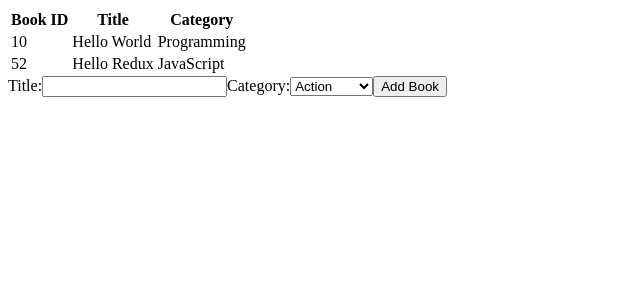
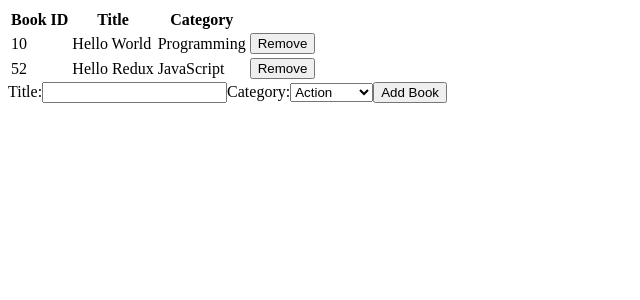
Before and after one commit to adriaanbd/magicbooks, a React (Create React App) app: page / in a window 1280 px wide. Shown: the top 300 px of the page, without its empty margins (0-640 px from the left). Built offline with nearby package versions, Linux system fonts and the light colour scheme.

Commit message:
handle remove book with book id

```diff
--- a/src/actions/index.js
+++ b/src/actions/index.js
@@ -5,9 +5,9 @@ export function createBook(book) {
   };
 }
 
-export function removeBook(book) {
+export function removeBook(bookId) {
   return {
     type: 'REMOVE_BOOK',
-    payload: book,
+    payload: bookId,
   };
 }
--- a/src/components/Book.js
+++ b/src/components/Book.js
@@ -2,12 +2,15 @@ import React from 'react';
 import PropTypes from 'prop-types';
 
 function Book(props) {
-  const { id, title, category } = props;
+  const {
+    id, title, category, remove,
+  } = props;
   return (
     <tr>
       <td>{ id }</td>
       <td>{ title }</td>
       <td>{ category }</td>
+      <td><button type="button" onClick={() => remove(id)}>Remove</button></td>
     </tr>
   );
 }
@@ -16,6 +19,7 @@ Book.propTypes = {
   id: PropTypes.number.isRequired,
   title: PropTypes.string.isRequired,
   category: PropTypes.string.isRequired,
+  remove: PropTypes.func.isRequired,
 };
 
 export default Book;
--- a/src/containers/BooksList.js
+++ b/src/containers/BooksList.js
@@ -1,6 +1,7 @@
 import React from 'react';
-import { useSelector } from 'react-redux';
+import { useSelector, useDispatch } from 'react-redux';
 import Book from '../components/Book';
+import { removeBook } from '../actions/index';
 
 function createTableHeader() {
   return (
@@ -14,6 +15,12 @@ function createTableHeader() {
 
 function BooksList() {
   const { books } = useSelector(state => state);
+  const dispatch = useDispatch();
+
+  function handleRemoveBook(book) {
+    dispatch(removeBook(book));
+  }
+
   return (
     <table>
       <thead>
@@ -26,6 +33,7 @@ function BooksList() {
             id={book.bookId}
             title={book.title}
             category={book.category}
+            remove={handleRemoveBook}
           />
         )) }
       </tbody>
--- a/src/reducers/books.js
+++ b/src/reducers/books.js
@@ -14,7 +14,7 @@ function books(state = initialState, action) {
     case 'CREATE_BOOK':
       return [...state, payload];
     case 'REMOVE_BOOK':
-      return state.filter(book => book.bookId !== payload.bookId);
+      return state.filter(book => book.bookId !== payload);
     default:
       return state;
   }
```
